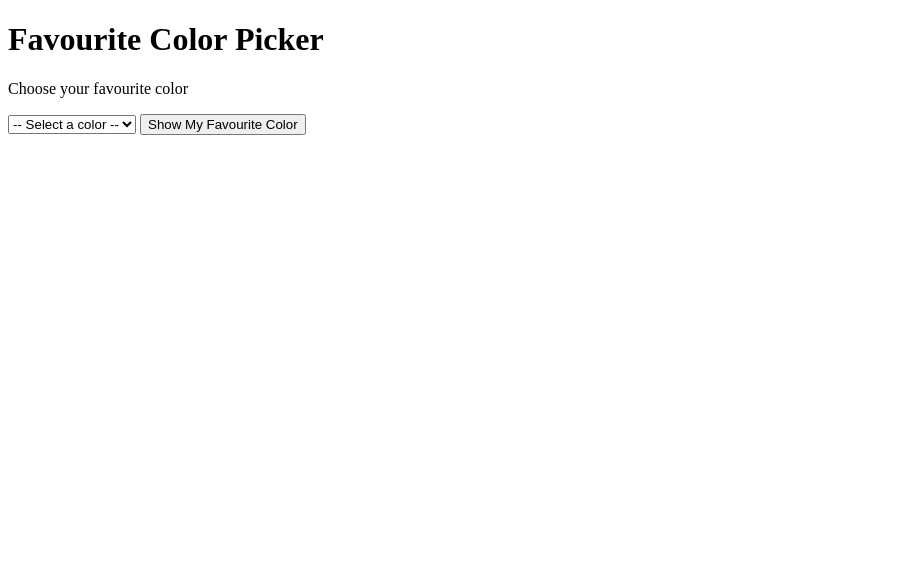
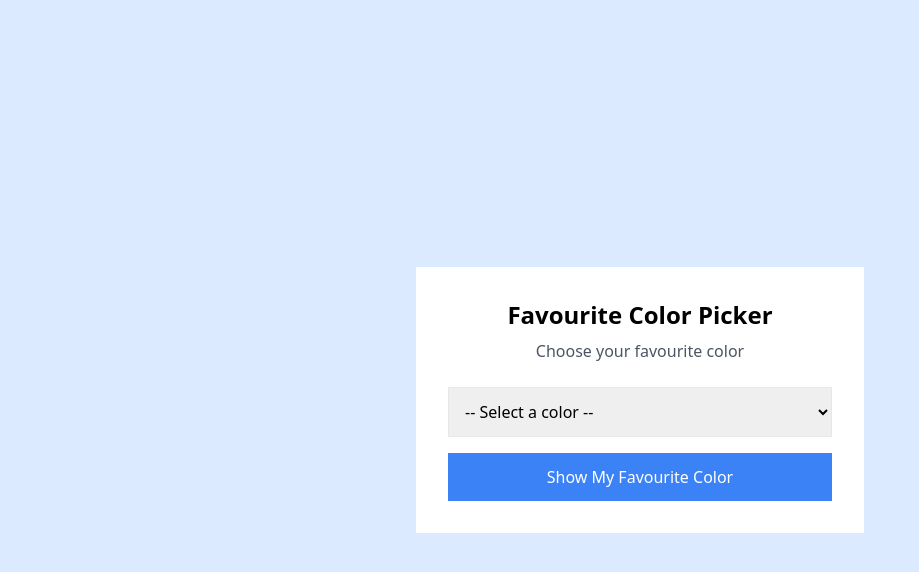
Before and after one commit to ngrooney09-dotcom/lwc-tech-stack, a plain HTML site: page index.html in a window 1280 px wide. Shown: the whole page, without its empty margins (0-919 px from the left). Drawn offline with nearby package versions, Linux system fonts and the light colour scheme.

Commit message:
making changes

```diff
--- a/index.html
+++ b/index.html
@@ -5,8 +5,7 @@
   <meta name="viewport" content="width=device-width, initial-scale=1.0"/>
   <title>Favourite Color Picker</title>
 
-  <link rel="stylesheet" href="style.css">
-
+  <script src="https://cdn.tailwindcss.com"></script>
 </head>
 
 <body class="min-h-screen bg-blue-100 flex items-center justify-center">
```
Also changed, not shown: 1 other file.
